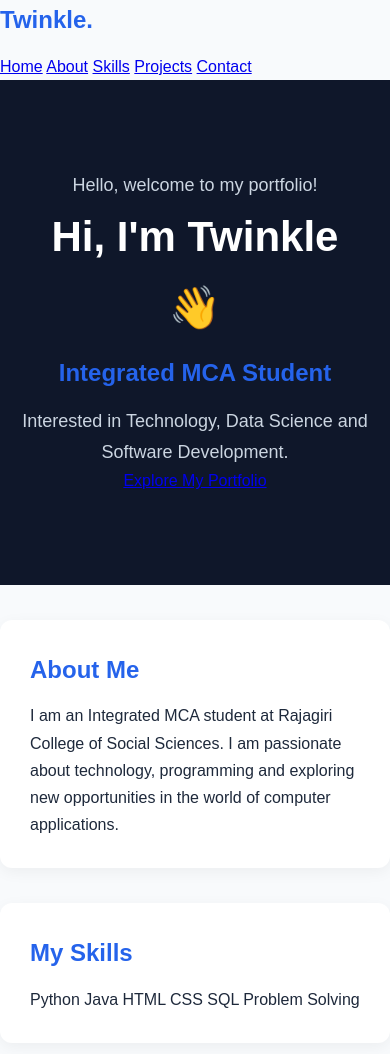
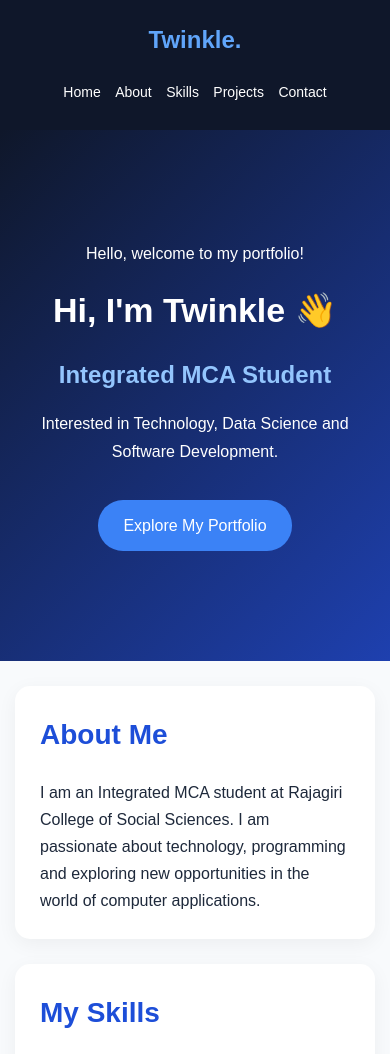
Before and after one commit to twinkle-siby/twinkle-siby.github.io, a plain HTML site: page index.html in a window 390 px wide. Shown: the top 1054 px of the page. Drawn offline with Linux system fonts and the light colour scheme.

Commit message:
Add modern responsive portfolio design
Added smooth scrolling behavior and adjusted styles for various elements including header, navigation, and sections.

```diff
--- a/style.css
+++ b/style.css
@@ -1,8 +1,11 @@
 
+
+/* General styling */
 * {
     margin: 0;
     padding: 0;
     box-sizing: border-box;
+    scroll-behavior: smooth;
 }
 
 body {
@@ -12,44 +15,149 @@ body {
     line-height: 1.7;
 }
 
+/* Navigation bar */
+nav {
+    display: flex;
+    justify-content: space-between;
+    align-items: center;
+    padding: 20px 8%;
+    background: #0f172a;
+    color: white;
+}
+
+nav h2 {
+    color: #60a5fa;
+}
+
+nav a {
+    color: white;
+    text-decoration: none;
+    margin-left: 20px;
+    font-size: 14px;
+}
+
+nav a:hover {
+    color: #60a5fa;
+}
+
+/* Home section */
 header {
+    background: linear-gradient(135deg, #0f172a, #1e40af);
+    color: white;
+    text-align: center;
+    padding: 110px 20px;
+}
+
+header h1 {
+    font-size: 48px;
+    margin: 15px 0;
+}
+
+header h2 {
+    color: #93c5fd;
+    margin-bottom: 15px;
+}
+
+header p {
+    margin-bottom: 15px;
+}
+
+/* Buttons */
+.btn {
+    display: inline-block;
+    background: #3b82f6;
+    color: white;
+    padding: 12px 25px;
+    margin-top: 20px;
+    border-radius: 25px;
+    text-decoration: none;
+}
+
+.btn:hover {
+    background: #1d4ed8;
+}
+
+/* All content sections */
+section {
+    max-width: 1000px;
+    margin: 60px auto;
+    padding: 40px;
+    background: white;
+    border-radius: 15px;
+    box-shadow: 0 5px 20px rgba(0,0,0,0.05);
+}
+
+section h2 {
+    color: #1d4ed8;
+    font-size: 28px;
+    margin-bottom: 20px;
+}
+
+/* Skills */
+.skills {
+    display: flex;
+    flex-wrap: wrap;
+    gap: 15px;
+}
+
+.skills span {
+    background: #dbeafe;
+    color: #1e40af;
+    padding: 10px 20px;
+    border-radius: 20px;
+    font-weight: bold;
+}
+
+/* Project cards */
+.project-card {
+    background: #f1f5f9;
+    padding: 25px;
+    margin: 20px 0;
+    border-radius: 12px;
+    border-left: 5px solid #3b82f6;
+    transition: 0.3s;
+}
+
+.project-card:hover {
+    transform: translateY(-5px);
+}
+
+.project-card h3 {
+    color: #1e40af;
+    margin-bottom: 10px;
+}
+
+/* Contact */
+#contact {
+    text-align: center;
+}
+
+/* Footer */
+footer {
     background: #0f172a;
     color: white;
     text-align: center;
-    padding: 90px 20px;
+    padding: 25px;
 }
 
-header h1 {
-    font-size: 42px;
-    margin-bottom: 10px;
+/* Mobile responsive design */
+@media (max-width: 600px) {
+    nav {
+        flex-direction: column;
+        gap: 15px;
+    }
+
+    nav a {
+        margin: 5px;
+        display: inline-block;
+    }
+
+    header h1 {
+        font-size: 34px;
+    }
+
+    section {
+        margin: 25px 15px;
+        padding: 25px;
+    }
 }
-
-header p {
-    color: #cbd5e1;
-    font-size: 18px;
-}
-
-section {
-    max-width: 850px;
-    margin: 35px auto;
-    padding: 30px;
-    background: white;
-    border-radius: 12px;
-    box-shadow: 0 4px 15px rgba(0,0,0,0.05);
-}
-
-h2 {
-    color: #2563eb;
-    margin-bottom: 12px;
-}
-
-section p {
-    font-size: 16px;
-}
-
-footer {
-    text-align: center;
-    padding: 25px;
-    background: #0f172a;
-    color: white;
-}
```
